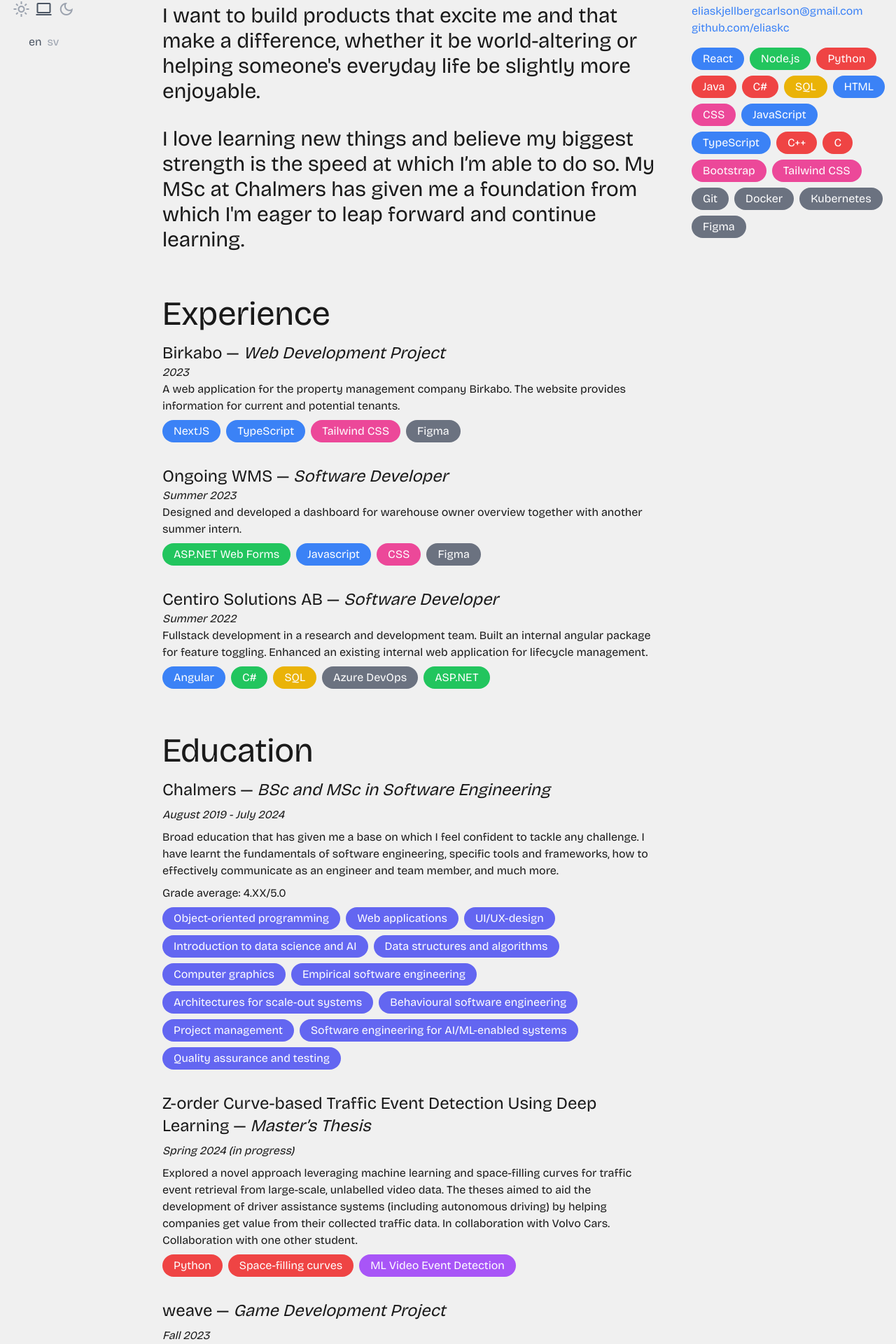
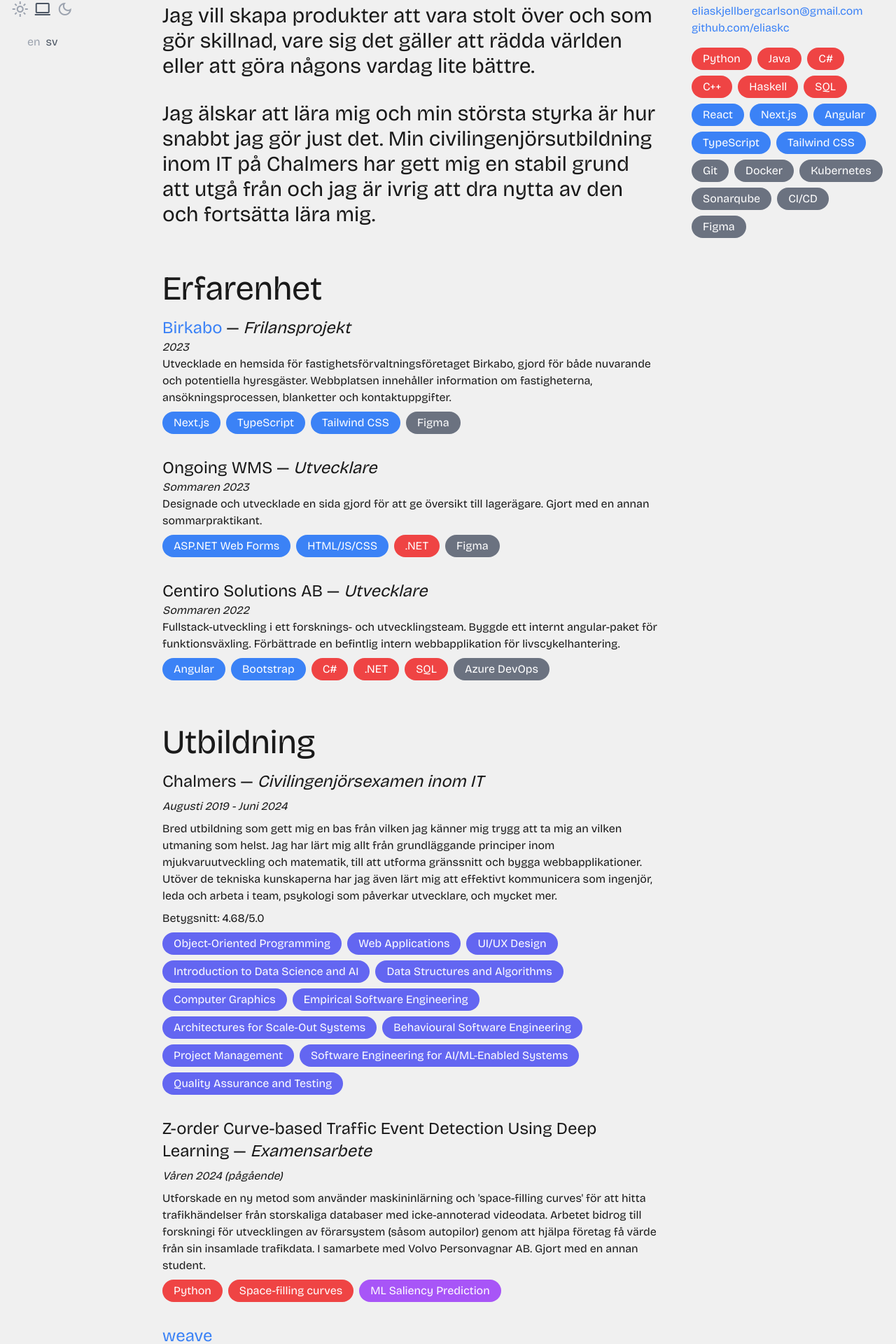
Before and after one commit to eliaskc/portfolio, a SvelteKit app: page / in a window 1280 px wide. Shown: the part 448-2368 px from the top of the page at 70% size. Built offline with nearby package versions, Linux system fonts and the light colour scheme.

Commit message:
Improved several parts, especially the skills and swedish translations

```diff
--- a/src/lib/Pill.svelte
+++ b/src/lib/Pill.svelte
@@ -8,10 +8,7 @@
 
 	const categoryColorMap: CategoryColorMap = {
 		web: 'bg-blue-500',
-		backend: 'bg-green-500',
 		programming: 'bg-red-500',
-		database: 'bg-yellow-500',
-		styling: 'bg-pink-500',
 		tools: 'bg-gray-500',
 		AI: 'bg-purple-500',
 		course: 'bg-indigo-500'
--- a/src/lib/about.json
+++ b/src/lib/about.json
@@ -9,23 +9,15 @@
 	"languages": ["Swedish", "English", "French (basic)"],
 	"text": {
 		"en": [
-			"I want to build products that excite me and that make a difference, whether it be world-altering or helping someone's everyday life be slightly more enjoyable.",
-			"I love learning new things and believe my biggest strength is the speed at which I’m able to do so. My MSc at Chalmers has given me a foundation from which I'm eager to leap forward and continue learning."
+			"I want to build products that excite me and make a difference, whether that be by changing the world or making someone's everyday life slightly better.",
+			"I love learning new things and my biggest strength is the speed at which I’m able to do so. My MSc at Chalmers has given me a broad and solid foundation which I'm eager to build upon and continue learning."
 		],
 		"sv": [
-			"Jag vill bygga produkter som inspirerar mig och som gör en skillnad, vare sig det är världsförändrande eller hjälper någons vardag att bli lite bättre.",
-			"Jag älskar att lära mig nya saker och tror att min största styrka är hur snabbt jag kan göra det med. Min utbildning på Chalmers har gett mig en grund att utgå från och jag är taggad på att dra det till nytta."
+			"Jag vill skapa produkter att vara stolt över och som gör skillnad, vare sig det gäller att rädda världen eller att göra någons vardag lite bättre.",
+			"Jag älskar att lära mig och min största styrka är hur snabbt jag gör just det. Min civilingenjörsutbildning inom IT på Chalmers har gett mig en stabil grund att utgå från och jag är ivrig att dra nytta av den och fortsätta lära mig."
 		]
 	},
 	"skills": [
-		{
-			"text": "React",
-			"category": "web"
-		},
-		{
-			"text": "Node.js",
-			"category": "backend"
-		},
 		{
 			"text": "Python",
 			"category": "programming"
@@ -39,19 +31,27 @@
 			"category": "programming"
 		},
 		{
-			"text": "SQL",
-			"category": "database"
+			"text": "C++",
+			"category": "programming"
 		},
 		{
-			"text": "HTML",
+			"text": "Haskell",
+			"category": "programming"
+		},
+		{
+			"text": "SQL",
+			"category": "programming"
+		},
+		{
+			"text": "React",
 			"category": "web"
 		},
 		{
-			"text": "CSS",
-			"category": "styling"
+			"text": "Next.js",
+			"category": "web"
 		},
 		{
-			"text": "JavaScript",
+			"text": "Angular",
 			"category": "web"
 		},
 		{
@@ -59,20 +59,8 @@
 			"category": "web"
 		},
 		{
-			"text": "C++",
-			"category": "programming"
-		},
-		{
-			"text": "C",
-			"category": "programming"
-		},
-		{
-			"text": "Bootstrap",
-			"category": "styling"
-		},
-		{
 			"text": "Tailwind CSS",
-			"category": "styling"
+			"category": "web"
 		},
 		{
 			"text": "Git",
@@ -87,6 +75,14 @@
 			"category": "tools"
 		},
 		{
+			"text": "Sonarqube",
+			"category": "tools"
+		},
+		{
+			"text": "CI/CD",
+			"category": "tools"
+		},
+		{
 			"text": "Figma",
 			"category": "tools"
 		}
--- a/src/lib/education.json
+++ b/src/lib/education.json
@@ -1,83 +1,89 @@
 [
 	{
-		"title": "Chalmers",
+		"title": {
+			"en": "Chalmers",
+			"sv": "Chalmers"
+		},
 		"when": {
-			"en": "August 2019 - July 2024",
-			"sv": "Augusti 2019 - Juli 2024"
+			"en": "August 2019 - Juni 2024",
+			"sv": "Augusti 2019 - Juni 2024"
 		},
 		"what": {
 			"en": "BSc and MSc in Software Engineering",
 			"sv": "Civilingenjörsexamen inom IT"
 		},
 		"description": {
-			"en": "Broad education that has given me a base on which I feel confident to tackle any challenge. I have learnt the fundamentals of software engineering, specific tools and frameworks, how to effectively communicate as an engineer and team member, and much more.",
-			"sv": "Bred utbildning som gett mig en bas på vilken jag känner mig trygg att ta mig an vilken utmaning som helst. Jag har lärt mig grunderna i mjukvaruutveckling, specifika verktyg, att effektivt kommunicera som ingenjör och team-medlem, och mycket mer."
+			"en": "A comprehensive education that has provided me with a foundation from which I feel confident to tackle any challenge. I have learned everything from basic principles of software development and mathematics to designing interfaces and building web applications. Beyond technical knowledge, I have also acquired the skills to communicate effectively as an engineer, lead and work in teams, understand the psychology that affects developers, and much more.",
+			"sv": "Bred utbildning som gett mig en bas från vilken jag känner mig trygg att ta mig an vilken utmaning som helst. Jag har lärt mig allt från grundläggande principer inom mjukvaruutveckling och matematik, till att utforma gränssnitt och bygga webbapplikationer. Utöver de tekniska kunskaperna har jag även lärt mig att effektivt kommunicera som ingenjör, leda och arbeta i team, psykologi som påverkar utvecklare, och mycket mer."
 		},
-		"grade": "4.XX",
-		"skills": [
+		"grade": "4.68",
+		"courses": [
 			{
-				"text": "Object-oriented programming",
-				"category": "course"
+				"en": "Object-Oriented Programming",
+				"sv": "Objektorienterad programmering"
 			},
 			{
-				"text": "Web applications",
-				"category": "course"
+				"en": "Web Applications",
+				"sv": "Webbapplikationer"
 			},
 			{
-				"text": "UI/UX-design",
-				"category": "course"
+				"en": "UI/UX Design",
+				"sv": "UI/UX-design"
 			},
 			{
-				"text": "Introduction to data science and AI",
-				"category": "course"
+				"en": "Introduction to Data Science and AI",
+				"sv": "Introduktion till datavetenskap och AI"
 			},
 			{
-				"text": "Data structures and algorithms",
-				"category": "course"
+				"en": "Data Structures and Algorithms",
+				"sv": "Datastrukturer och algoritmer"
 			},
 			{
-				"text": "Computer graphics",
-				"category": "course"
+				"en": "Computer Graphics",
+				"sv": "Datorgrafik"
 			},
 			{
-				"text": "Empirical software engineering",
-				"category": "course"
+				"en": "Empirical Software Engineering",
+				"sv": "Empirisk mjukvaruutveckling"
 			},
 			{
-				"text": "Architectures for scale-out systems",
-				"category": "course"
+				"en": "Architectures for Scale-Out Systems",
+				"sv": "Arkitekturer för skalbara system"
 			},
 			{
-				"text": "Behavioural software engineering",
-				"category": "course"
+				"en": "Behavioural Software Engineering",
+				"sv": "Beteendemässig mjukvaruutveckling"
 			},
 			{
-				"text": "Project management",
-				"category": "course"
+				"en": "Project Management",
+				"sv": "Projektledning"
 			},
 			{
-				"text": "Software engineering for AI/ML-enabled systems",
-				"category": "course"
+				"en": "Software Engineering for AI/ML-Enabled Systems",
+				"sv": "Mjukvaruutveckling för AI/ML-aktiverade system"
 			},
 			{
-				"text": "Quality assurance and testing",
-				"category": "course"
+				"en": "Quality Assurance and Testing",
+				"sv": "Kvalitetssäkring och testning"
 			}
 		]
 	},
 	{
-		"title": "Z-order Curve-based Traffic Event Detection Using Deep Learning",
+		"title": {
+			"en": "Z-order Curve-based Traffic Event Detection Using Deep Learning",
+			"sv": "Z-order Curve-based Traffic Event Detection Using Deep Learning"
+		},
 		"when": {
 			"en": "Spring 2024 (in progress)",
 			"sv": "Våren 2024 (pågående)"
 		},
 		"what": {
 			"en": "Master’s Thesis",
-			"sv": "Mastersarbete"
+			"sv": "Examensarbete"
 		},
 		"description": {
-			"en": "Explored a novel approach leveraging machine learning and space-filling curves for traffic event retrieval from large-scale, unlabelled video data. The theses aimed to aid the development of driver assistance systems (including autonomous driving) by helping companies get value from their collected traffic data. In collaboration with Volvo Cars. Collaboration with one other student.",
-			"sv": "Utforskade en ny metod som utnyttjar maskininlärning och 'space-filling curves' för att hitta trafikhändelser från storskaliga, icke-annoterad videodata. Arbetet syftade till att bidra till utvecklingen av förarsystem (inklusive autonoma system) genom att hjälpa företag att få värde från sin insamlade trafikdata. I samarbete med Volvo Personvagnar AB. Gjort med en annan student."
+			"en": "Explored a novel approach leveraging machine learning and space-filling curves for computationally efficient traffic event retrieval in large-scale, unlabelled video datasets. The thesis contributed to the research of driver assistance systems (including autonomous driving) by providing a proof of concept for how companies can get value from their collected automotive data. In collaboration with Volvo Cars. Conducted with one other student.",
+			"sv": "Utforskade en ny metod som använder maskininlärning och 'space-filling curves' för att hitta trafikhändelser från storskaliga databaser med icke-annoterad videodata. Arbetet bidrog till forskningi för utvecklingen av förarsystem (såsom autopilor) genom att hjälpa företag få värde från sin insamlade trafikdata. I samarbete med Volvo Personvagnar AB. Gjort med en annan student."
 		},
 		"skills": [
 			{
@@ -89,13 +95,16 @@
 				"category": "programming"
 			},
 			{
-				"text": "ML Video Event Detection",
+				"text": "ML Saliency Prediction",
 				"category": "AI"
 			}
 		]
 	},
 	{
-		"title": "weave",
+		"title": {
+			"en": "weave",
+			"sv": "weave"
+		},
 		"when": {
 			"en": "Fall 2023",
 			"sv": "Hösten 2023"
@@ -112,7 +121,7 @@
 		"skills": [
 			{
 				"text": "Godot",
-				"category": "game"
+				"category": "programming"
 			},
 			{
 				"text": "C#",
@@ -125,7 +134,10 @@
 		]
 	},
 	{
-		"title": "Hospital Visualization and Prediction",
+		"title": {
+			"en": "Hospital Visualization and Prediction",
+			"sv": "Den Intelligenta Akutmottagningen"
+		},
 		"when": {
 			"en": "Spring 2022",
 			"sv": "Våren 2022"
@@ -135,13 +147,21 @@
 			"sv": "Kandidatarbete"
 		},
 		"description": {
-			"en": "Created a tool for hospitial visualization and overview. My focus was a neural network developed to predict patient flow based on historical data. On behalf of Norra Älvsborgs Länssjukhus. Collaboration with 5 other students.",
-			"sv": "Skapade ett verktyg för visualisering och översikt av sjukhus. Min fokus var ett neuralt nätverk utvecklat för att förutsäga patientflöde baserat på historisk data. På uppdrag av Norra Älvsborgs Länssjukhus. Gjort med 5 andra studenter."
+			"en": "Created a tool for hospitial visualization and overview. My main focus was the development of a neural network designed to predict patient flow based on historical data. On behalf of Norra Älvsborgs Länssjukhus. Collaboration with 5 other students.",
+			"sv": "Skapade ett verktyg för visualisering och översikt av sjukhus. Min huvudfokus var skapandet av ett neuralt nätverk för att förutsäga patientflöde baserat på historisk data. På uppdrag av Norra Älvsborgs Länssjukhus. Gjort med 5 andra studenter."
 		},
 		"skills": [
 			{
 				"text": "Python",
 				"category": "programming"
+			},
+			{
+				"text": "AI/ML",
+				"category": "AI"
+			},
+			{
+				"text": "Neural Networks",
+				"category": "AI"
 			},
 			{
 				"text": "TensorFlow",
--- a/src/lib/experience.json
+++ b/src/lib/experience.json
@@ -6,17 +6,17 @@
 		},
 		"employer": "Birkabo",
 		"what": {
-			"en": "Web Development Project",
-			"sv": "Webbutvecklingsprojekt"
+			"en": "Freelance Web Development Project",
+			"sv": "Frilansprojekt"
 		},
 		"link": "https://www.birkabo.se/",
 		"description": {
-			"en": "A web application for the property management company Birkabo. The website provides information for current and potential tenants.",
-			"sv": "En webbapplikation för fastighetsförvaltningsföretaget Birkabo. Webbplatsen ger information för nuvarande och potentiella hyresgäster."
+			"en": "Developed a website for the property management company Birkabo, designed to serve both current and potential tenants. The site contains information about the properties, the application process, and contact details.",
+			"sv": "Utvecklade en hemsida för fastighetsförvaltningsföretaget Birkabo, gjord för både nuvarande och potentiella hyresgäster. Webbplatsen innehåller information om fastigheterna, ansökningsprocessen, blanketter och kontaktuppgifter."
 		},
 		"skills": [
 			{
-				"text": "NextJS",
+				"text": "Next.js",
 				"category": "web"
 			},
 			{
@@ -25,7 +25,7 @@
 			},
 			{
 				"text": "Tailwind CSS",
-				"category": "styling"
+				"category": "web"
 			},
 			{
 				"text": "Figma",
@@ -41,24 +41,24 @@
 		"employer": "Ongoing WMS",
 		"what": {
 			"en": "Software Developer",
-			"sv": "Mjukvaruutvecklare"
+			"sv": "Utvecklare"
 		},
 		"description": {
-			"en": "Designed and developed a dashboard for warehouse owner overview together with another summer intern.",
-			"sv": "Designade och utvecklade en översikt för lagerägare tillsammans med en annan sommarpraktikant."
+			"en": "Designed and developed a dashboard for warehouse owner overview. Done together with another summer intern.",
+			"sv": "Designade och utvecklade en sida gjord för att ge översikt till lagerägare. Gjort med en annan sommarpraktikant."
 		},
 		"skills": [
 			{
 				"text": "ASP.NET Web Forms",
-				"category": "backend"
-			},
-			{
-				"text": "Javascript",
 				"category": "web"
 			},
 			{
-				"text": "CSS",
-				"category": "styling"
+				"text": "HTML/JS/CSS",
+				"category": "web"
+			},
+			{
+				"text": ".NET",
+				"category": "programming"
 			},
 			{
 				"text": "Figma",
@@ -74,7 +74,7 @@
 		"employer": "Centiro Solutions AB",
 		"what": {
 			"en": "Software Developer",
-			"sv": "Mjukvaruutvecklare"
+			"sv": "Utvecklare"
 		},
 		"description": {
 			"en": "Fullstack development in a research and development team. Built an internal angular package for feature toggling. Enhanced an existing internal web application for lifecycle management.",
@@ -86,20 +86,24 @@
 				"category": "web"
 			},
 			{
+				"text": "Bootstrap",
+				"category": "web"
+			},
+			{
 				"text": "C#",
-				"category": "backend"
+				"category": "programming"
+			},
+			{
+				"text": ".NET",
+				"category": "programming"
 			},
 			{
 				"text": "SQL",
-				"category": "database"
+				"category": "programming"
 			},
 			{
 				"text": "Azure DevOps",
 				"category": "tools"
-			},
-			{
-				"text": "ASP.NET",
-				"category": "backend"
 			}
 		]
 	}
--- a/src/routes/+page.svelte
+++ b/src/routes/+page.svelte
@@ -7,11 +7,11 @@
 
 	let scrollY: number;
 	let theme: string;
-	let preferredLanguage: 'en' | 'sv' = 'en';
+	let preferredLanguage: 'en' | 'sv' = 'sv';
 	let windowSize: number;
 
 	$: if (typeof navigator !== 'undefined') {
-		preferredLanguage = navigator.language.startsWith('sv') ? 'sv' : 'en';
+		// preferredLanguage = navigator.language.startsWith('sv') ? 'sv' : 'en';
 	}
 
 	onMount(() => {
@@ -115,11 +115,15 @@
 
 	<div class="relative max-md:row-span-1 max-md:row-start-2 md:top-48 md:col-span-7">
 		<section id="about" class="mb-16 font-medium">
-			<h1 class="z-0 mb-16 !text-6xl font-semibold">
+			<h1 class="z-0 mb-16 hyphens-auto !text-6xl font-semibold">
 				{#if preferredLanguage === 'en'}
-					Hi, I'm Elias — a Software Engineer with a <i class="text-red-500">splash</i> of design.
+					Hi, I'm Elias — a Software Engineer with a <i class="text-green-800 dark:text-green-300"
+						>hint</i
+					> of design.
 				{:else}
-					Hej, jag är Elias — en mjukvaruingenjör med en <i class="text-red-500">droppe</i> design.
+					Hej, jag är Elias — en utvecklare med en <i class="text-green-800 dark:text-green-300"
+						>nypa</i
+					> design.
 				{/if}
 			</h1>
 			{#each about.text[preferredLanguage] as paragraph (paragraph)}
@@ -131,7 +135,16 @@
 			<h1 class="mb-4">{preferredLanguage === 'en' ? 'Experience' : 'Erfarenhet'}</h1>
 			{#each experience as exp (exp)}
 				<div class="mb-8">
-					<h3>{exp.employer} — <span class="italic">{exp.what[preferredLanguage]}</span></h3>
+					<h3>
+						{#if exp.link}
+							<a href={exp.link} class="text-blue-500 hover:underline dark:text-blue-300"
+								>{exp.employer}</a
+							>
+						{:else}
+							{exp.employer}
+						{/if}
+						— <span class="italic">{exp.what[preferredLanguage]}</span>
+					</h3>
 					<p class="italic">{exp.when[preferredLanguage]}</p>
 					<p>{exp.description[preferredLanguage]}</p>
 					<div class="mt-2 flex flex-wrap gap-2">
@@ -148,7 +161,14 @@
 			{#each education as edu (edu)}
 				<div class="mb-8 flex flex-col gap-2">
 					<h3>
-						{edu.title} — <span class="italic">{edu.what[preferredLanguage]}</span>
+						{#if edu.link}
+							<a href={edu.link} class="text-blue-500 hover:underline dark:text-blue-300">
+								{edu.title[preferredLanguage]}
+							</a>
+						{:else}
+							{edu.title[preferredLanguage]} —
+							<span class="italic">{edu.what[preferredLanguage]}</span>
+						{/if}
 					</h3>
 					<p class="italic">{edu.when[preferredLanguage]}</p>
 					<p>{edu.description[preferredLanguage]}</p>
@@ -159,6 +179,14 @@
 						{:else}
 							<p>Betygsnitt: {edu.grade}/5.0</p>
 						{/if}
+					{/if}
+
+					{#if edu.courses && edu.courses.length > 0}
+						<div class="flex flex-wrap gap-2">
+							{#each edu.courses as courses (courses)}
+								<Pill text={courses['en']} category="course"></Pill>
+							{/each}
+						</div>
 					{/if}
 
 					{#if edu.skills && edu.skills.length > 0}
@@ -193,7 +221,7 @@
 			>
 		</div>
 		<div
-			class="scrollbar-hide flex gap-2 overflow-x-scroll text-nowrap max-md:-mx-4 max-md:pl-4 md:flex-wrap"
+			class="flex gap-2 overflow-x-scroll text-nowrap scrollbar-hide max-md:-mx-4 max-md:pl-4 md:flex-wrap"
 		>
 			{#each about.skills as skill (skill)}
 				<Pill text={skill.text} category={skill.category}></Pill>
```
